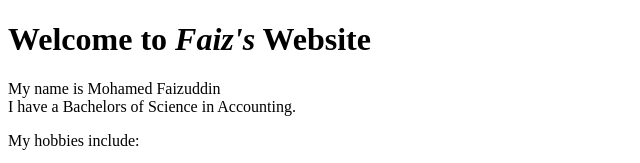
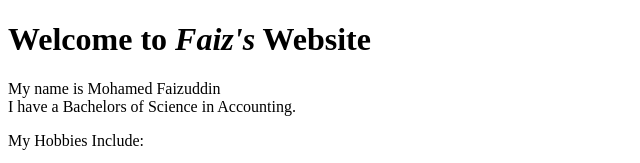
Before and after one commit to Faiz829/Faiz-Website, a plain HTML site: page index.html in a window 1280 px wide. Shown: the top 163 px of the page, 0-640 px from the left. Drawn offline with Linux system fonts and the light colour scheme.

Commit message:
intial commit

```diff
--- a/index.html
+++ b/index.html
@@ -11,7 +11,7 @@
          I have a Bachelors of Science in Accounting.<br />
        </p>
        <p>
-         My hobbies include:
+         My Hobbies Include:
          <ul>
            <li>Basketball<br />
              <a href="https://upload.wikimedia.org/wikipedia/commons/thumb/1/10/Basketball_through_hoop.jpg/220px-Basketball_through_hoop.jpg" target="_blank">
```
